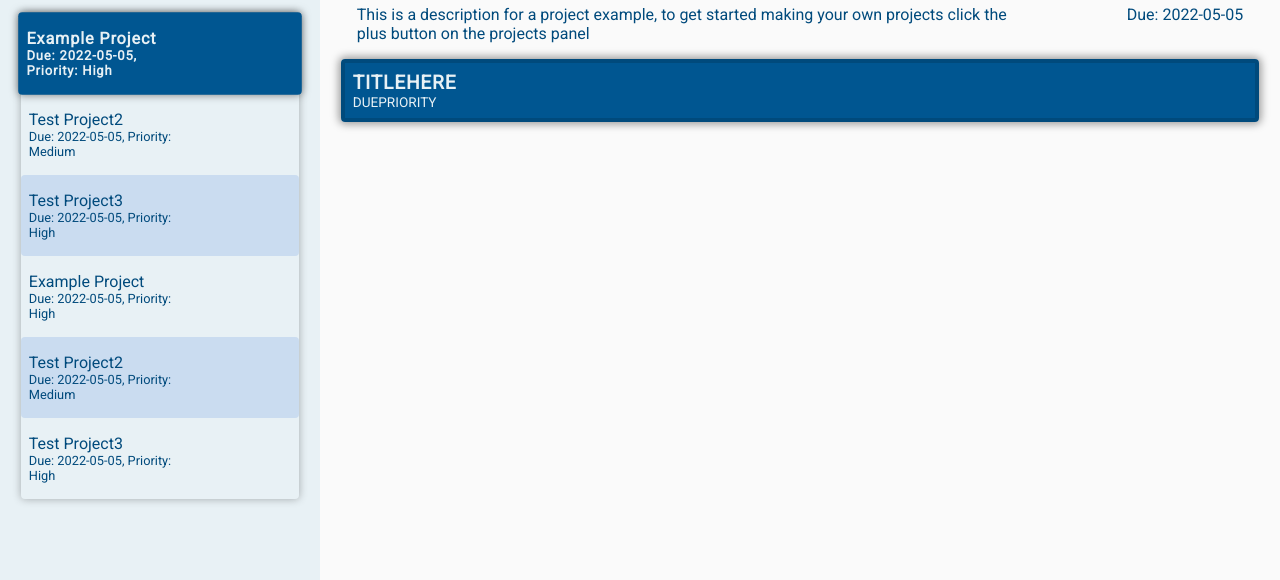
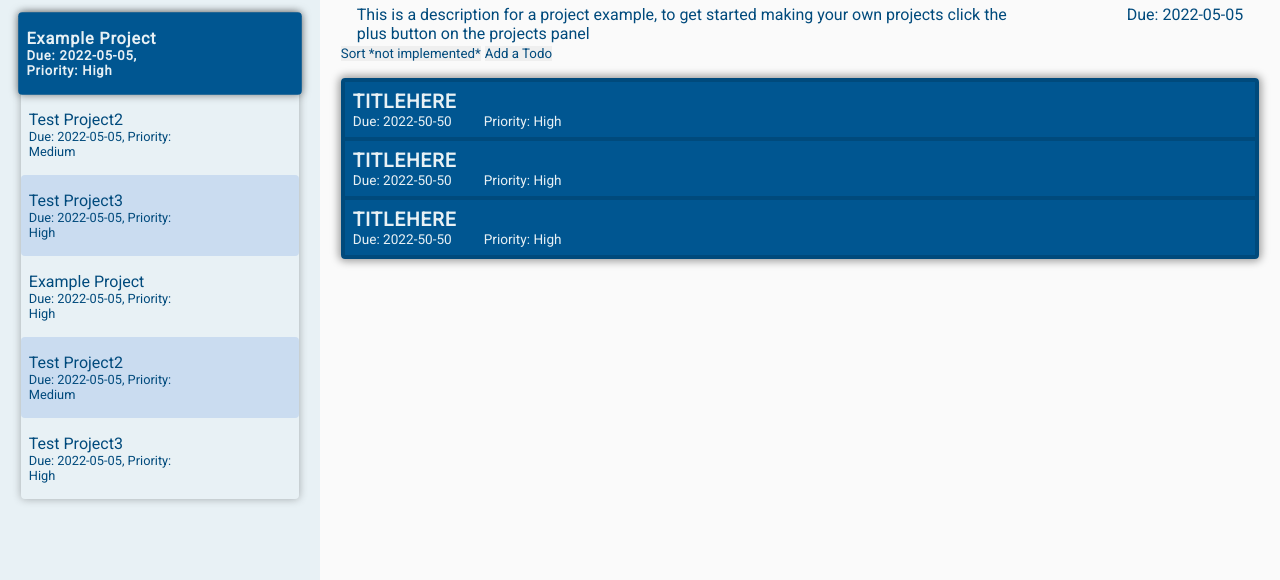
Before and after one commit to Zentality/TodoList-TOP, a website built with webpack: page dist/index.html in a window 1280 px wide. Shown: the part 153-733 px from the top of the page. Built offline with nearby package versions, Linux system fonts and the light colour scheme.

Commit message:
Add button to create new todo items

```diff
--- a/src/displayController.js
+++ b/src/displayController.js
@@ -161,12 +161,13 @@
   const loadTodoList = (projectIndex) => {
     const todoListDom = document.querySelector(".todoItems");
     todoListDom.textContent = "";
+    todoListDom.dataset.projectIndex = projectIndex;
     const project = projects.getListOfProjects()[projectIndex];
     const todoList = project.getToDoList();
-    console.log(todoList);
 
     for (let i = 0; i < todoList.length; i++) {
       const todoListHeader = document.createElement("li");
+      todoListHeader.dataset.todoIndex = i;
       const headerContainer = document.createElement("div");
       todoListHeader.appendChild(headerContainer);
       headerContainer.classList.add("todoHeader");
@@ -176,9 +177,9 @@
       todoTitle.classList.add("todoTitle");
       const todoDetails = document.createElement("div");
       const todoDue = document.createElement("span");
-      todoDue.textContent = todoList[i].dueDate;
+      todoDue.textContent = `Due: ${todoList[i].dueDate}`;
       const todoPriority = document.createElement("span");
-      todoPriority.textContent = todoList[i].priority;
+      todoPriority.textContent = `Priority: ${todoList[i].priority}`;
       todoDetails.append(todoDue, todoPriority);
       headerDetails.append(todoTitle, todoDetails);
       const deleteButton = document.createElement("button");
@@ -195,6 +196,13 @@
       todoListDom.append(todoListHeader, todoListBody);
     }
   };
+
+  const addTodo = document.querySelector(".addTodo");
+  addTodo.addEventListener(("click"), (e) => {
+    const { projectIndex } = e.target.parentElement.nextElementSibling.firstElementChild.dataset;
+    projects.getListOfProjects()[projectIndex].addToList("New todo", "Edit to change fields", "Today", "High");
+    loadTodoList(projectIndex);
+  });
 
   const refreshProjectList = () => {
     projectListDom.textContent = "";
--- a/src/projects.js
+++ b/src/projects.js
@@ -56,7 +56,9 @@
 })();
 
 projects.addProject("Example Project", "This is a description for a project example, to get started making your own projects click the plus button on the projects panel", "2022-05-05", "High");
-projects.getListOfProjects()[0].addToList("TITLEHERE", "DESC", "DUE", "PRIORITY");
+projects.getListOfProjects()[0].addToList("TITLEHERE", "DESC", "2022-50-50", "High");
+projects.getListOfProjects()[0].addToList("TITLEHERE", "DESC", "2022-50-50", "High");
+projects.getListOfProjects()[0].addToList("TITLEHERE", "DESC", "2022-50-50", "High");
 projects.addProject("Test Project2", "Description for test project 2", "2022-05-05", "Medium");
 projects.addProject("Test Project3", "Description for test project 3", "2022-05-05", "High");
 projects.addProject("Example Project", "This is a description for a project example, to get started making your own projects click the plus button on the projects panel", "2022-05-05", "High");
--- a/src/styles.scss
+++ b/src/styles.scss
@@ -179,6 +179,9 @@
     button {
       pointer-events: auto;
     }
+    span:last-child {
+      margin-left: 32px;
+    }
     background-color: $blue;
     cursor: pointer;
     .todoHeader {
```
Also changed, not shown: dist/index.html, dist/main.js, src/styles.css, 1 other file.
